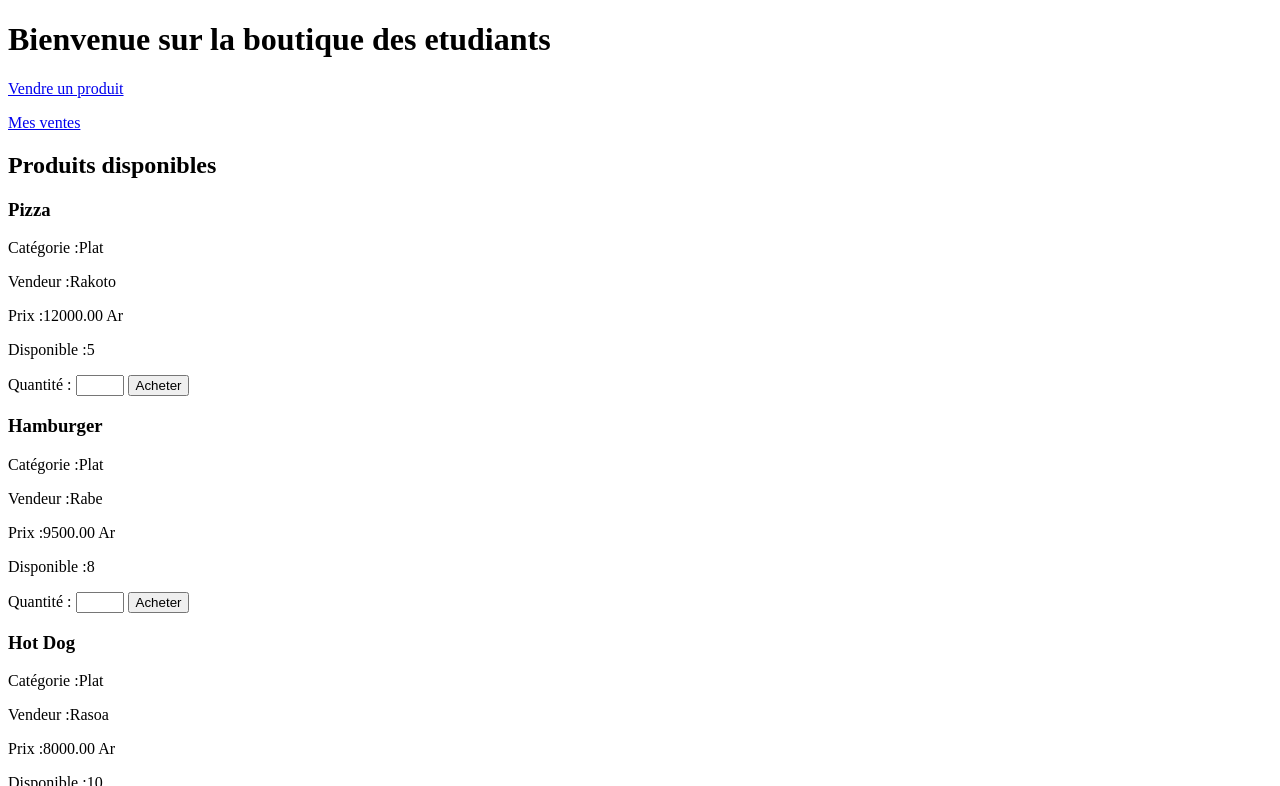
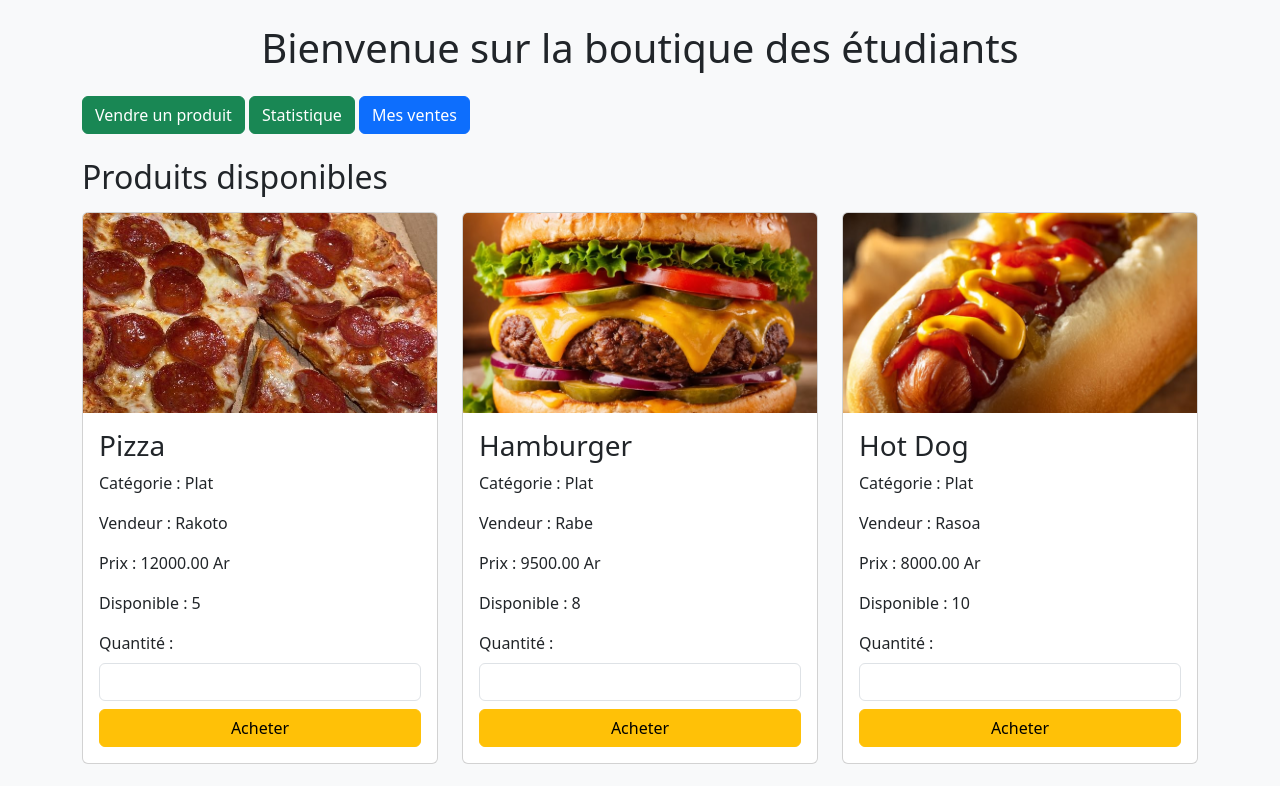
Before and after one commit to Riantsoa07/Dossier-examen, a PHP site: page /accueil.php?id_membre=1 in a window 1280 px wide. Shown: the top 786 px of the page. Run offline with PHP 8.4, Linux system fonts and the light colour scheme; data comes from the database, SQL or seed files in the repository.

Commit message:
Update accueil.php

```diff
--- a/accueil.php
+++ b/accueil.php
@@ -1,39 +1,84 @@
 <?php
 include "fonction.php";
+
 $produits = getProduits();
 $id_membre = $_GET['id_membre'];
+
 ?>
+
 <!DOCTYPE html>
-<html lang="en">
+<html lang="fr">
 <head>
     <meta charset="UTF-8">
     <meta name="viewport" content="width=device-width, initial-scale=1.0">
-    <title>Document</title>
+    <title>Boutique étudiants</title>
+
+    <link href="https://cdn.jsdelivr.net/npm/bootstrap@5.3.3/dist/css/bootstrap.min.css" rel="stylesheet">
 </head>
-<body>
-    <h1>Bienvenue sur la boutique des etudiants</h1>
-    <p><a href="vendre.php?id_membre=<?php echo $id_membre; ?>">Vendre un produit</a></p>
 
-    <p><a href="mes_ventes.php?id_membre=<?php echo $id_membre; ?>">Mes ventes</a></p>
+<body class="bg-light">
 
-        <h2>Produits disponibles</h2>
-            <?php foreach($produits as $p){ ?>
+<div class="container mt-4">
 
-                <h3><?php echo $p['nom']; ?></h3>
+    <h1 class="text-center mb-4">
+        Bienvenue sur la boutique des étudiants
+    </h1>
 
-                <p>Catégorie :<?php echo $p['nom_categorie']; ?></p>
-                <p>Vendeur :<?php echo $p['vendeur']; ?></p>
-                <p>Prix :<?php echo $p['prix_vente']; ?> Ar</p>
 
-                <p>Disponible :<?php echo $p['quantite_dispo']; ?></p>
+    <div class="mb-4">
+        <a href="vendre.php?id_membre=<?php echo $id_membre; ?>"
+           class="btn btn-success">
+            Vendre un produit
+        </a>
+        <a href="statCat.php"
+           class="btn btn-success">
+            Statistique
+        </a>
+        <a href="mes_ventes.php?id_membre=<?php echo $id_membre; ?>"
+           class="btn btn-primary">
+            Mes ventes
+        </a>
+    </div>
 
-                <form action="achat.php" method="post">
-                    <input type="hidden" name="id_produit_membre" value="<?php echo $p['id_produit_membre']; ?>">
-                    <input type="hidden" name="id_membre" value="<?php echo $id_membre; ?>">
-                    Quantité :
-                    <input type="number"  name="quantite"  min="1"  max="<?php echo $p['quantite_dispo']; ?>">
-                    <input type="submit" value="Acheter">
+
+    <h2 class="mb-3">Produits disponibles</h2>
+    <div class="row">
+    <?php foreach($produits as $p){ ?>
+        <div class="col-md-4 mb-4">
+            <div class="card">
+
+                <?php if($p['photo'] != ""){ ?>
+
+                    <img src="images/<?php echo $p['photo']; ?>"
+                         class="card-img-top"
+                         style="height:200px; object-fit:cover;">
+
+                <?php }else{ ?>
+
+                    <img src="images/<?php echo $p['photo_produit']; ?>"
+                         class="card-img-top"
+                         style="height:200px; object-fit:cover;">
+
+                <?php } ?>
+                 <div class="card-body">
+                    <h3 class="card-title"><?php echo $p['nom']; ?></h3>
+                    <p>Catégorie :</b> <?php echo $p['nom_categorie']; ?></p>
+                    <p>Vendeur :</b> <?php echo $p['vendeur']; ?></p>
+                    <p>Prix :</b> <?php echo $p['prix_vente']; ?> Ar</p>
+                    <p>Disponible :</b> <?php echo $p['quantite_dispo']; ?></p>
+                    <form action="achat.php" method="post">
+                        <input type="hidden" name="id_produit_membre" value="<?php echo $p['id_produit_membre']; ?>">
+                        <input type="hidden" name="id_membre" value="<?php echo $id_membre; ?>">
+                             <label class="form-label">Quantité : </label>
+
+                        <input type="number" name="quantite" class="form-control mb-2"min="1" max="<?php echo $p['quantite_dispo']; ?>">
+                        <input type="submit"  value="Acheter" class="btn btn-warning w-100">
                     </form>
-            <?php } ?>
+                </div>
+            </div>
+                </div>
+    <?php } ?>
+    </div>
+</div>
 </body>
 </html>
```
